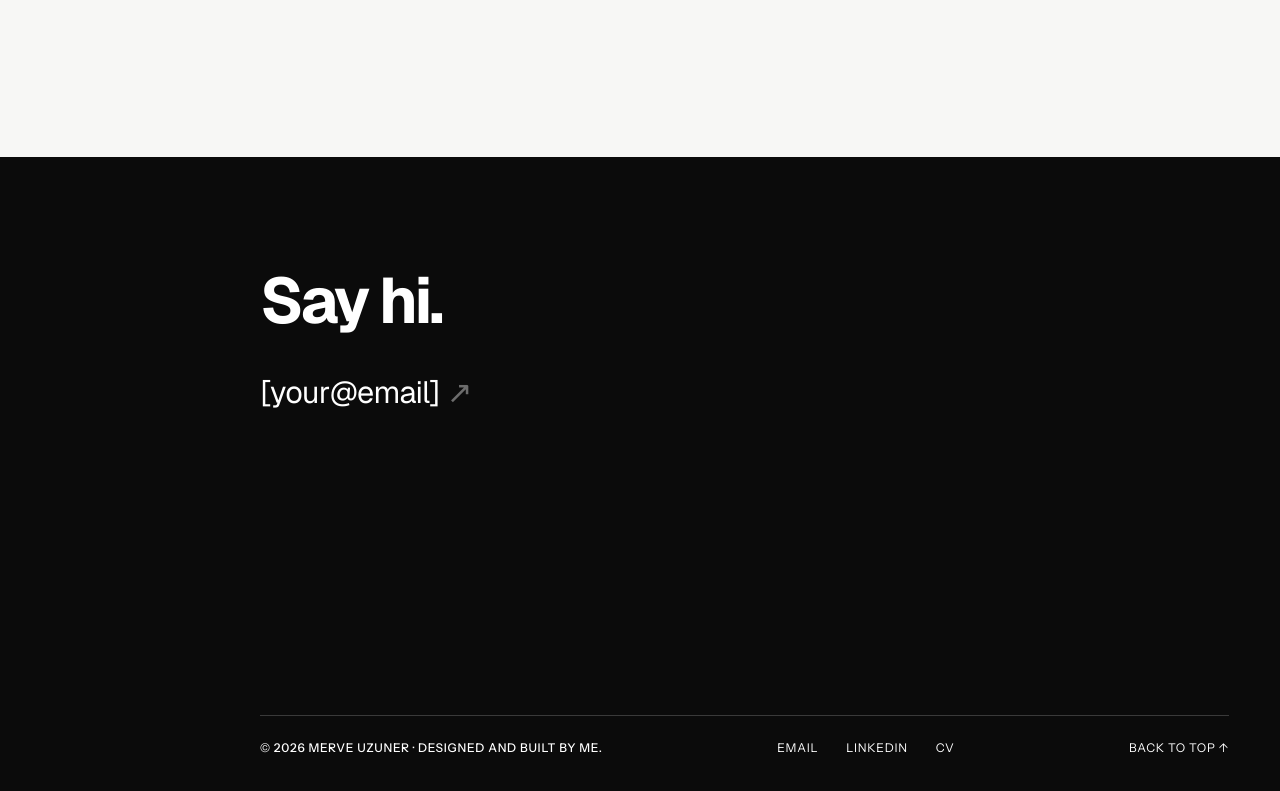
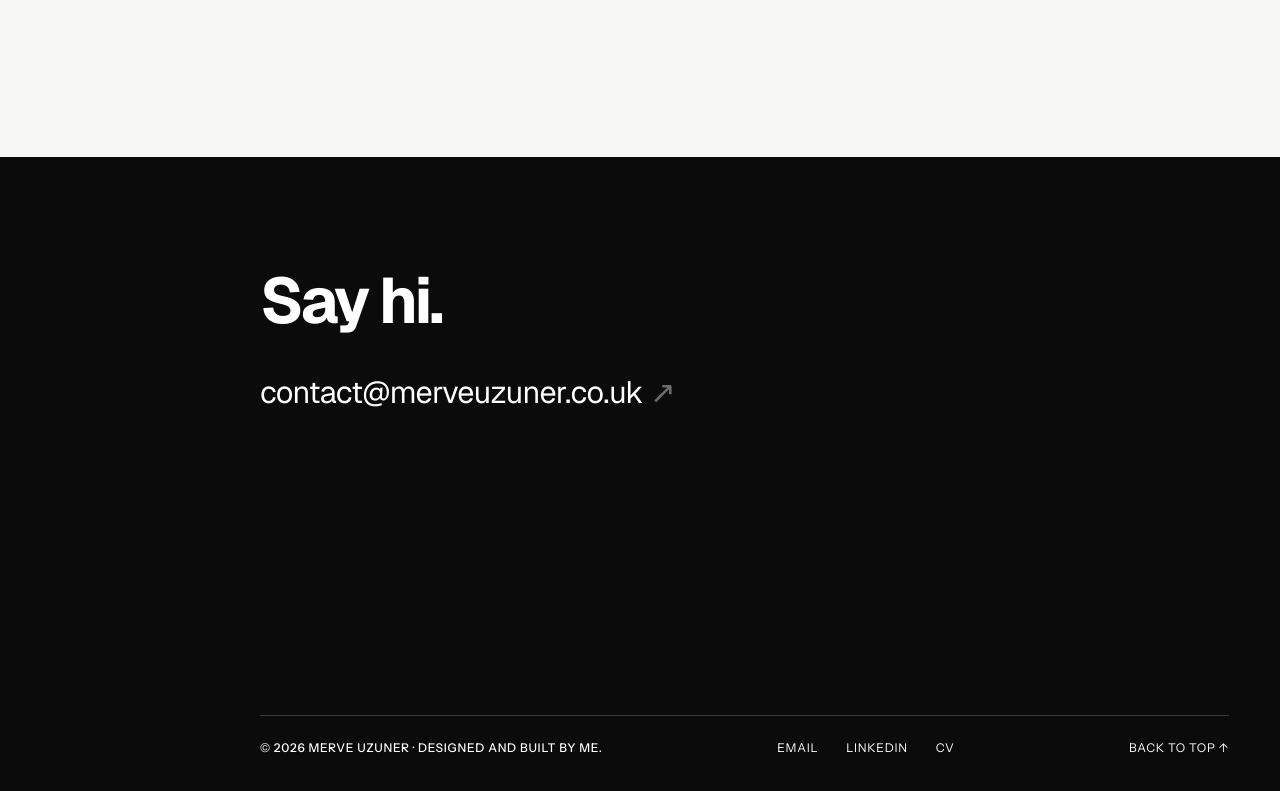
Before and after one commit to Mervellious/portfolio, a plain HTML site: page index.html in a window 1280 px wide. Shown: the part 5053-5844 px from the top of the page. Drawn offline with nearby package versions, Linux system fonts and the light colour scheme.

Commit message:
Custom domain: real email address and absolute og tags
- Footer on all four pages: contact@merveuzuner.co.uk as the text and
  mailto: link (big footer link and the small Email link). Same styling.
- og:url and absolute og:image on https://merveuzuner.co.uk for the
  homepage (new og-image.png, 1200x630) and both case studies.
- Remove the email and og:image TODOs (pages and README).
- Keep CLAUDE.md local (.gitignore).

Co-Authored-By: Claude Opus 5.5 <noreply@anthropic.com>

```diff
--- a/index.html
+++ b/index.html
@@ -10,6 +10,8 @@
   <meta property="og:type" content="website">
   <meta property="og:title" content="Merve Uzuner, Art Director and UX/UI Designer">
   <meta property="og:description" content="Portfolio of Merve Uzuner, a UX/UI designer who codes, with ten years of art direction and set design for film, fashion and advertising.">
+  <meta property="og:url" content="https://merveuzuner.co.uk/">
+  <meta property="og:image" content="https://merveuzuner.co.uk/assets/img/og-image.png">
 
   <!-- Fonts: Geist (text) and Instrument Sans (labels) -->
   <link rel="preconnect" href="https://fonts.googleapis.com">
@@ -349,14 +351,13 @@ UX Research</p>
   <footer class="site-footer" id="contact">
     <div class="footer-top">
       <h2 class="footer-title">Say hi.</h2>
-      <!-- TODO: real email address (text and href) -->
-      <a class="footer-email" href="mailto:">[your@email] <span class="row-arrow" aria-hidden="true">↗</span></a>
+      <a class="footer-email" href="mailto:contact@merveuzuner.co.uk">contact@merveuzuner.co.uk <span class="row-arrow" aria-hidden="true">↗</span></a>
     </div>
 
     <div class="footer-bottom mono-label">
       <p class="footer-copy">© 2026 Merve Uzuner · Designed and built by me.</p>
       <nav class="footer-nav" aria-label="Contact links">
-        <a href="mailto:">Email</a><!-- TODO: real email address -->
+        <a href="mailto:contact@merveuzuner.co.uk">Email</a>
         <a href="https://www.linkedin.com/in/merve-uzuner/" target="_blank" rel="noopener">LinkedIn</a>
         <a href="#cv" data-cv-open>CV</a>
       </nav>
```
Also changed, not shown: studio.html (+2 -3 lines), work/dreamlab.html (+4 -5 lines), work/waitwell.html (+4 -5 lines), assets/img/og-image.png (added), 2 other files.
